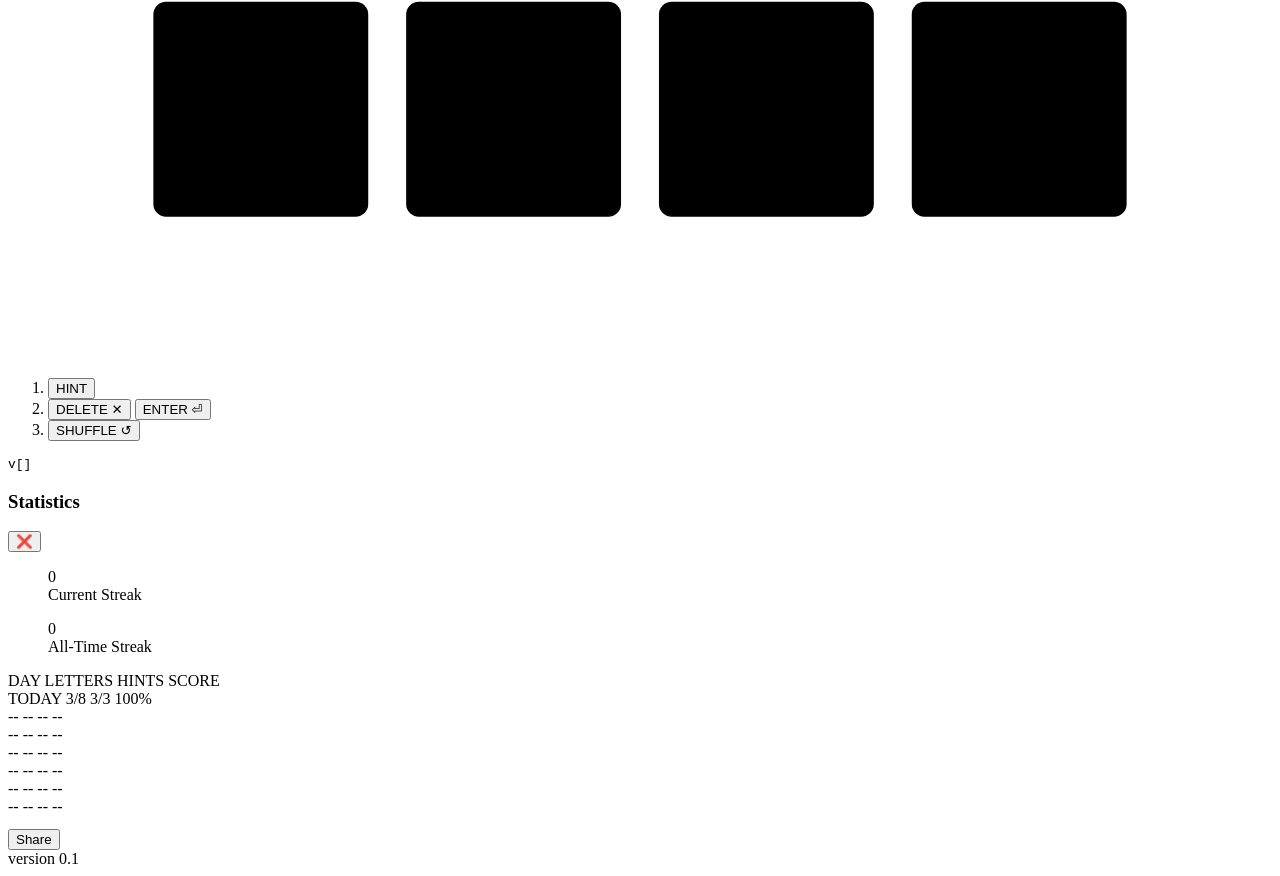
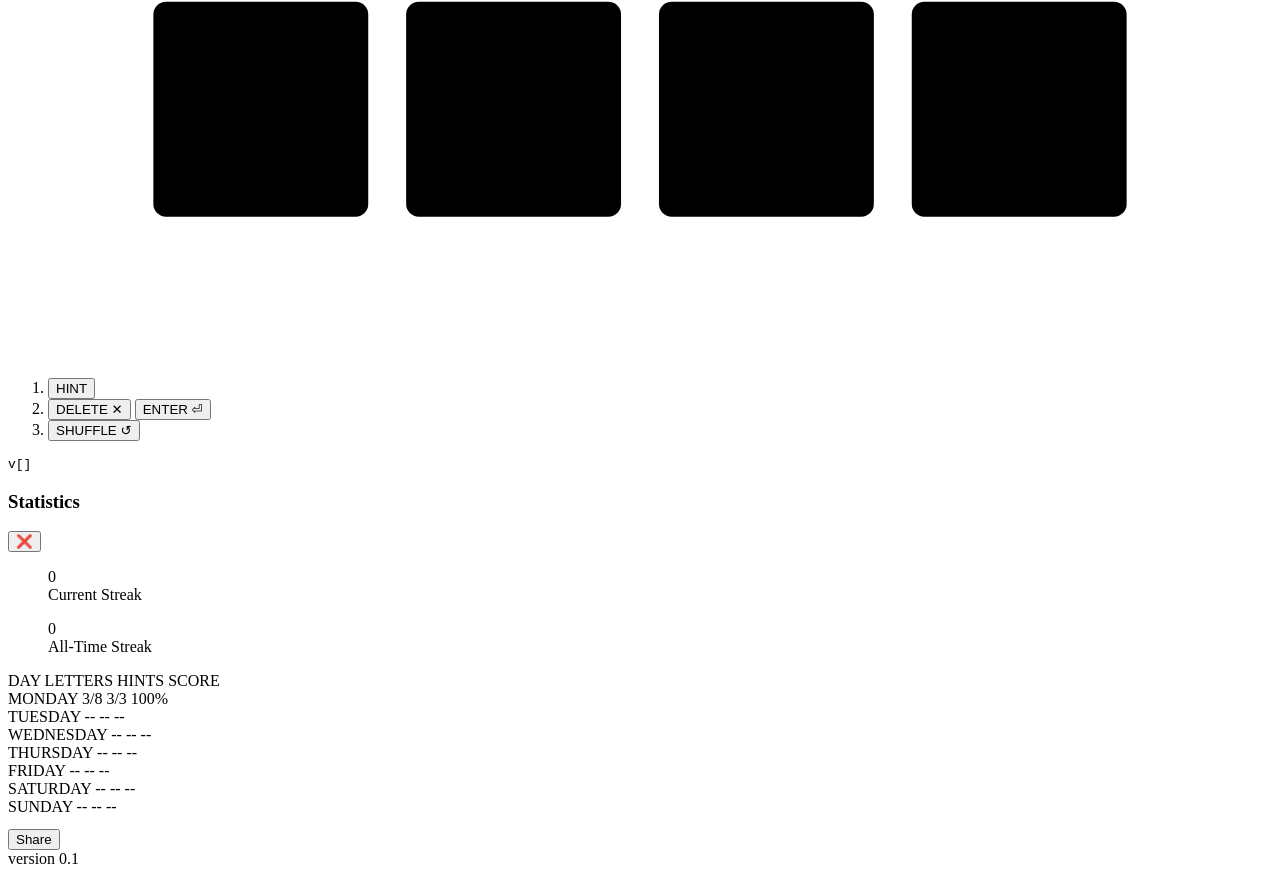
Before and after one commit to aoshea/nn, a website: page index.html in a window 1280 px wide. Shown: the part 986-1862 px from the top of the page. Drawn offline with Linux system fonts and the light colour scheme.

Commit message:
3 files modified

```diff
--- a/index.html
+++ b/index.html
@@ -703,44 +703,44 @@
             <span>HINTS</span>
             <span>SCORE</span>
           </div>
-          <div class="result-today result-row">
-            <span>TODAY</span>
+          <div class="result-mon result-row">
+            <span>MONDAY</span>
             <span>3/8</span>
             <span>3/3</span>
             <span>100%</span>
           </div>
-          <div class="result-prev result-row">
-            <span>--</span>
+          <div class="result-tue result-row">
+            <span>TUESDAY</span>
             <span>--</span>
             <span>--</span>
             <span>--</span>
           </div>
-          <div class="result-prev result-row">
-            <span>--</span>
+          <div class="result-wed result-row">
+            <span>WEDNESDAY</span>
             <span>--</span>
             <span>--</span>
             <span>--</span>
           </div>
-          <div class="result-prev result-row">
-            <span>--</span>
+          <div class="result-thur result-row">
+            <span>THURSDAY</span>
             <span>--</span>
             <span>--</span>
             <span>--</span>
           </div>
-          <div class="result-prev result-row">
-            <span>--</span>
+          <div class="result-fri result-row">
+            <span>FRIDAY</span>
             <span>--</span>
             <span>--</span>
             <span>--</span>
           </div>
-          <div class="result-prev result-row">
-            <span>--</span>
+          <div class="result-sat result-row">
+            <span>SATURDAY</span>
             <span>--</span>
             <span>--</span>
             <span>--</span>
           </div>
-          <div class="result-prev result-row">
-            <span>--</span>
+          <div class="result-sun result-row">
+            <span>SUNDAY</span>
             <span>--</span>
             <span>--</span>
             <span>--</span>
--- a/style.css
+++ b/style.css
@@ -200,12 +200,12 @@ button[name='hint']::after {
   display: grid;
   grid-template-columns: repeat(4, 1fr);
   padding: 0.5rem;
-  font-size: var(--font-size-large);
   border-radius: 2px;
 }
 
-.result-row span {
+.result-row > span {
   padding: 0 0.25rem;
+  font-size: var(--font-size-large);
 }
 
 .result-row:nth-child(even) {
```
Also changed, not shown: index.ts (+40 -9 lines).
